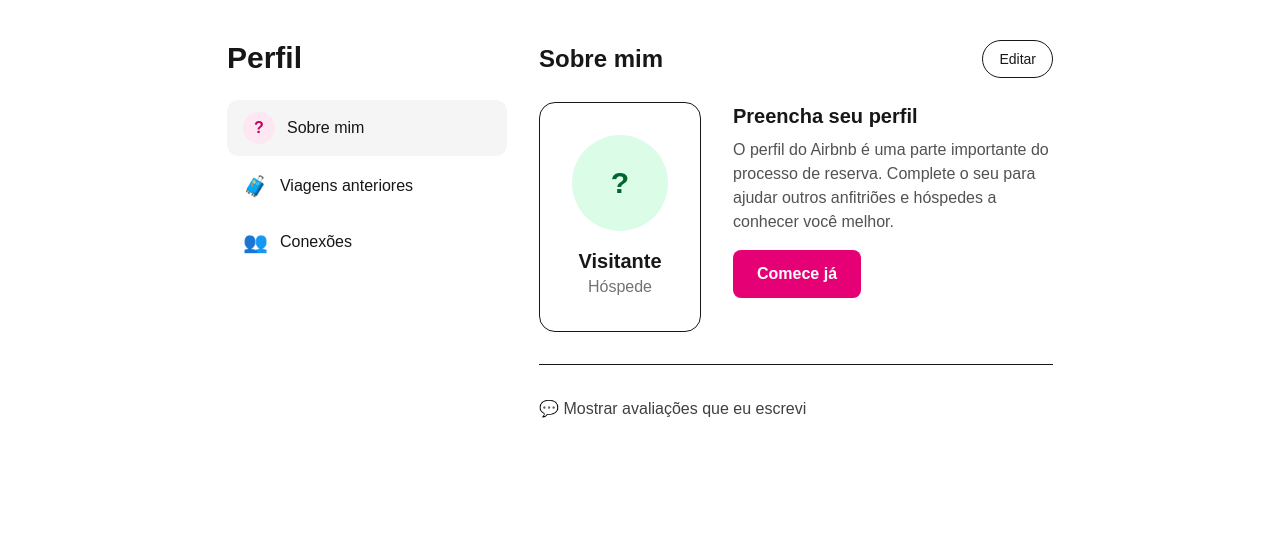
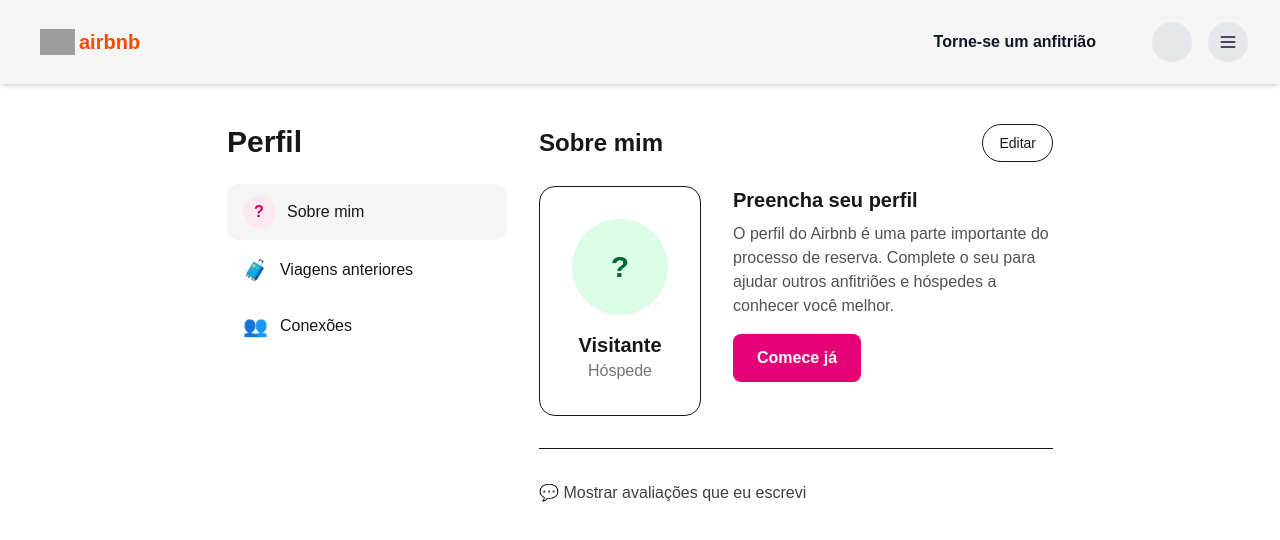
Before and after one commit to Brunosk332/airbnb, a Next.js app: page /profile in a window 1280 px wide. Shown: the top 540 px of the page. Built offline with nearby package versions, Linux system fonts and the light colour scheme; grey boxes are pictures that could not be loaded.

Commit message:
adicionado botao de perfil

```diff
--- a/app/components/header/logo.tsx
+++ b/app/components/header/logo.tsx
@@ -4,7 +4,7 @@
     return (
         <div className="flex items-center m-2" >
           <Image src="/img/logo.png" alt="" width={35} height={35} />
-          <Link href="/home" className="hidden min-[900px]:block text-xl font-bold text-orange-600 m-1">airbnb</Link>
+          <Link href="/" className="hidden min-[900px]:block text-xl font-bold text-orange-600 m-1">airbnb</Link>
           </div>
       );
   }
--- a/app/components/header/menuFunctions.tsx
+++ b/app/components/header/menuFunctions.tsx
@@ -2,6 +2,7 @@
 import { useState, useRef, useEffect } from "react"; // ← tudo importado junto, no topo
 import Image from "next/image";
 import Link from "next/link";
+import { useAuth } from "../../context/AuthContext"
 export function MenuButton() {
   const [MenuOpen, setMenuOpen] = useState(false);
   const menuRef = useRef<HTMLDivElement>(null);
@@ -20,11 +21,25 @@
     };
   }, []);
 
-  //
-  //
-  //
+  const { user } = useAuth();
+  const initial = user?.name?.charAt(0).toUpperCase();
+
   return (
     <div ref={menuRef} className="relative flex items-center">
+          <div className="flex items-center gap-3 pr-4">
+      {user && (
+        <Link
+          href="/profile"
+          className="w-10 h-10 rounded-full bg-gray-200 flex items-center justify-center font-semibold text-neutral-700"
+        >
+          {initial}
+        </Link>
+      )}
+      <button className="w-10 h-10 rounded-full bg-gray-200 flex items-center justify-center">
+
+      </button>
+    </div>
+      {/*botao menu */}
       <button onClick={() => setMenuOpen(!MenuOpen)} className="flex items-center justify-center w-10 h-10 rounded-full bg-gray-200
   hover:bg-gray-300 transition cursor-pointer">
         <svg
--- a/app/profile/page.tsx
+++ b/app/profile/page.tsx
@@ -3,6 +3,10 @@
 import { useState } from "react";
 import Image from "next/image";
 import { useAuth } from "../context/AuthContext";
+import Header from "../components/header/header";
+import { Logo } from "../components/header/logo";
+import { MenuButton } from "../components/header/menuFunctions";
+import { BecomeAnHost } from "../components/header/becomeAnHost";
 
 type Tab = "sobre" | "viagens" | "conexoes";
 
@@ -19,6 +23,20 @@
   ];
 
   return (
+    <>
+          <header className="flex flex-col gap-4 px-4 md:px-8 py-4 bg-white sm:bg-neutral-100 shadow-md">
+        <div className="hidden sm:grid max-w-[1852px] mx-auto grid-cols-2 items-center w-full">
+          <div className="flex justify-start">
+            <Logo />
+          </div>
+          <div className="flex justify-end items-center gap-6">
+            <div>
+              <BecomeAnHost />
+            </div>
+            <MenuButton />
+          </div>
+        </div>
+      </header>
     <div className="grid grid-cols-1 md:grid-cols-[280px_1fr] max-w-5xl mx-auto px-4 py-10 gap-8">
       {/* Sidebar */}
       <div>
@@ -52,6 +70,7 @@
         {activeTab === "conexoes" && <Conexoes />}
       </div>
     </div>
+    </>
   );
 }
 
```
Also changed, not shown: app/components/header/loginMenu.tsx (added).
